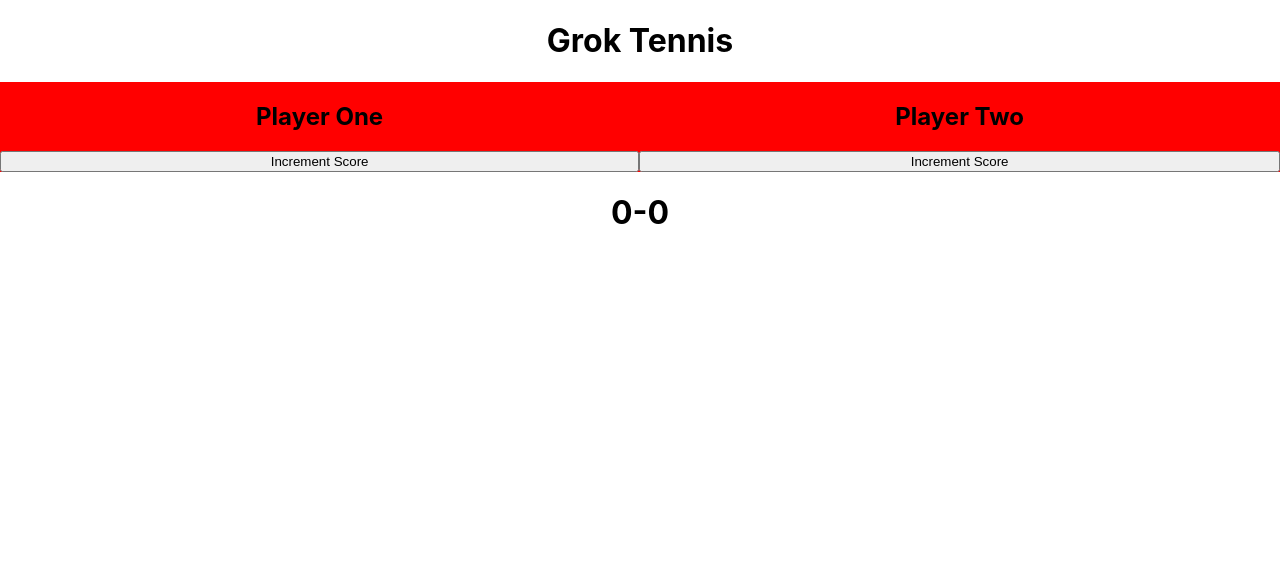
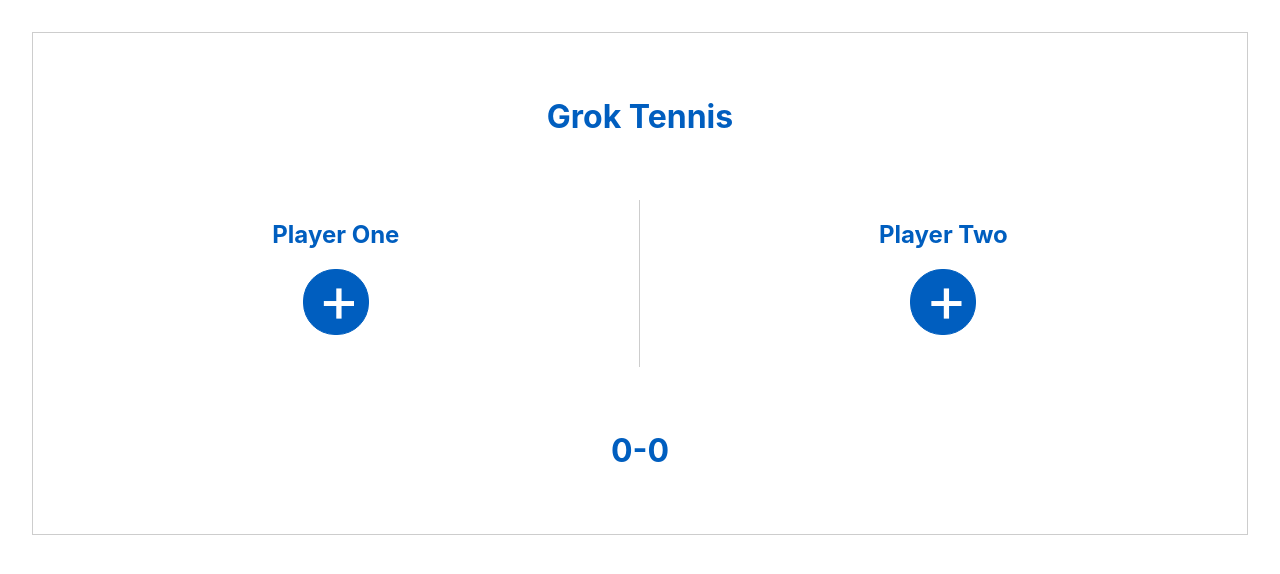
Before and after one commit to Phoebe-G/tennis-scoreboard, a React (Create React App) app: page / in a window 1280 px wide. Shown: the top 574 px of the page. Built offline with nearby package versions, Linux system fonts and the light colour scheme.

Commit message:
Fixed up the styling. Added an endgame state.

```diff
--- a/src/components/PlayerColumn.module.css
+++ b/src/components/PlayerColumn.module.css
@@ -3,4 +3,31 @@
     display: flex;
     flex-direction: column;
     flex: 1 1 auto;
+    padding-bottom: 32px;
 }
+
+.GTPlayerColumn .GTBtnIncrement {
+    display:block;
+    position: relative;
+    background-color: #005ebf;
+    border:1px solid #005ebf;
+    border-radius:32px;
+    width: 64px;
+    height: 64px;
+    margin-left: auto;
+    margin-right: auto;
+    cursor: pointer;
+}
+
+.GTPlayerColumn .GTBtnIncrement::before {
+    position: absolute;
+    top: -10px;
+    left: 14px;
+    content: '+';
+    color: white;
+    font-size: 64px;
+}
+
+.GTPlayerColumn:first-of-type {
+    border-right: 1px solid #cdcdcd;
+}
--- a/src/components/PlayerColumn.tsx
+++ b/src/components/PlayerColumn.tsx
@@ -9,7 +9,7 @@ const PlayerColumn = (
     return (
     <div className={styles.GTPlayerColumn}>
         <h2>{playerName}</h2>
-        <button onClick={increment}>Increment Score</button>
+        <div className={styles.GTBtnIncrement} onClick={increment}></div>
     </div>
     );
 }
--- a/src/components/PlayerControls.module.css
+++ b/src/components/PlayerControls.module.css
@@ -1,5 +1,4 @@
 .GTPlayerControls {
-    background-color: red;
     display: flex;
     flex-direction: row;
     align-content: space-around;
--- a/src/components/Score.tsx
+++ b/src/components/Score.tsx
@@ -12,13 +12,14 @@ const scoreMap = new Map<number, number>([
 * Take the current points tally and apply the scoring logic to produce
 * the appropriate output.
 */
-const translateScore = (player1:string, player2:string, scores:Map<string,number>) => {
+const translateScore = (player1:string, player2:string, scores:Map<string,number>, gameoverCallback:Function) => {
     let score0 = scores.get(player1) || 0,
         score1 = scores.get(player2) || 0;
 
     if(Math.max(score0, score1) > 3) {
         if(Math.abs(score0 - score1) >= 2) {
             // a player has achieved a winstate of > 40 && 2 points ahead
+            gameoverCallback();
             return <>{(score0 > score1 ? player1 : player2) + " Wins!" }</>
         } else if(Math.abs(score0 - score1) == 0) {
             // both scores are equal, it must be deuce
@@ -37,10 +38,10 @@ const translateScore = (player1:string, player2:string, scores:Map<string,number
 * Score component, displays the game score / result
 */
 const Score = (
-    { player1, player2, scores }: { player1:string, player2:string, scores:Map<string,number> }
+    { player1, player2, scores, gameoverCallback }: { player1:string, player2:string, scores:Map<string,number>, gameoverCallback:Function }
 ) => {
-	return  <div className="gt-score-card">
-			    <h1>{translateScore(player1, player2, scores)}</h1>
+	return  <div className="GTScoreCard">
+			    <h1>{translateScore(player1, player2, scores, gameoverCallback)}</h1>
 		    </div>
 }
 
--- /dev/null
+++ b/src/components/Scoreboard.module.css
@@ -0,0 +1,11 @@
+.GTScoreboard {
+    color: #005ebf;
+    border: 1px solid #cdcdcd;
+
+    margin:32px;
+}
+
+h1 {
+    margin-top: 64px;
+    margin-bottom: 64px;
+}
--- a/src/components/Scoreboard.tsx
+++ b/src/components/Scoreboard.tsx
@@ -1,16 +1,17 @@
 import PlayerControls from "./PlayerControls";
 import Score from "./Score";
 import React from "react";
-import { stringify } from "querystring";
+import styles from "./Scoreboard.module.css";
 
 var Scoreboard = (
     { player1, player2 }: { player1:string, player2:string }
 ) => {
 
     const [scores, setScores] = React.useState(new Map<string,number>([[player1, 0], [player2, 0]]));
+    var gameover = false;
 
-    var increment = (playerName:string) => {
-        // scores.set(playerName, scores.get(playerName)! + 1);
+    const increment = (playerName:string) => {
+        if(gameover) return;
 
         let newScores:Map<string, number> = new Map();
 
@@ -25,11 +26,20 @@ var Scoreboard = (
         setScores(newScores);
     }
 
+    const setGameover = (value?:boolean) => {
+        if(typeof value == "boolean") {
+            gameover = value;
+        } else {
+            gameover = true;
+        }
+    }
+
+
     return (
-    <div className="gt-scoreboard">
+    <div className={styles.GTScoreboard}>
         <h1>Grok Tennis</h1>
         <PlayerControls player1={player1} player2={player2} callback={increment}/>
-        <Score player1={player1} player2={player2} scores={scores}/>
+        <Score player1={player1} player2={player2} scores={scores} gameoverCallback={setGameover} />
     </div>
     );
 }
```
